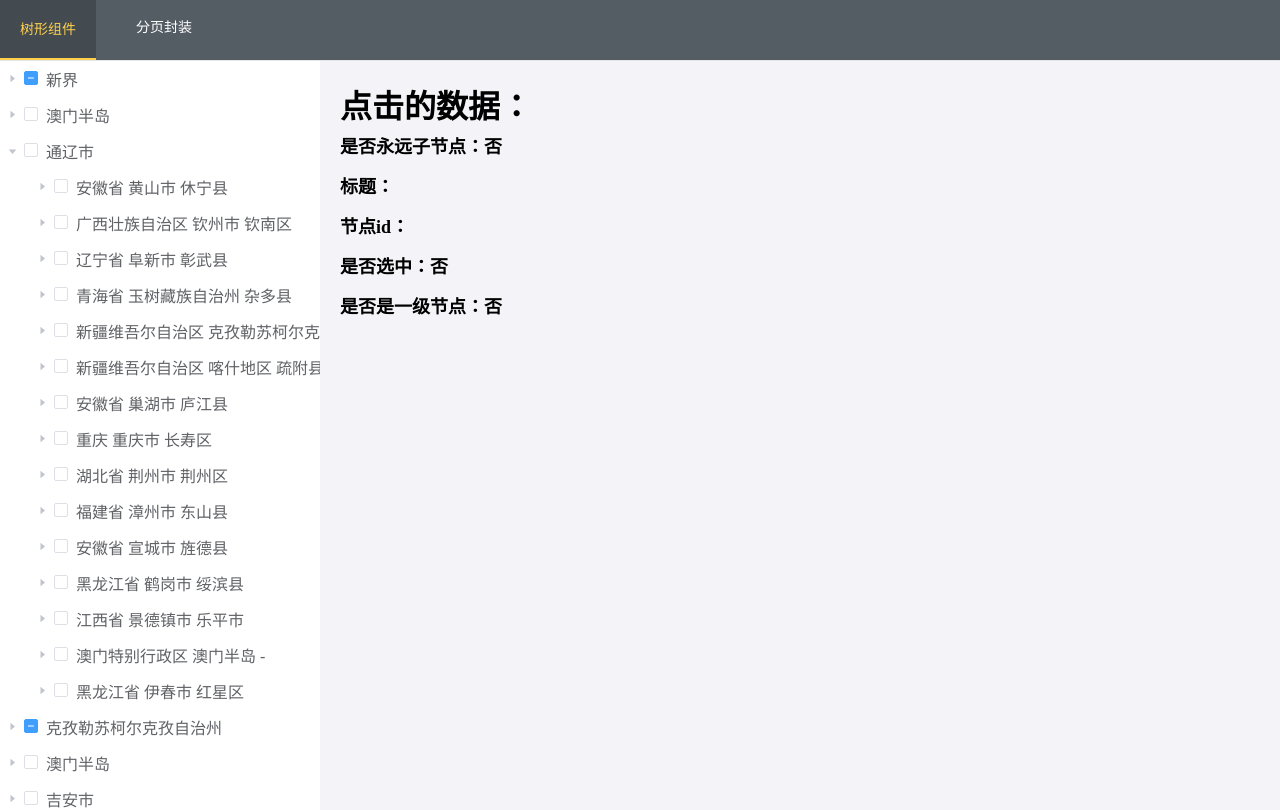
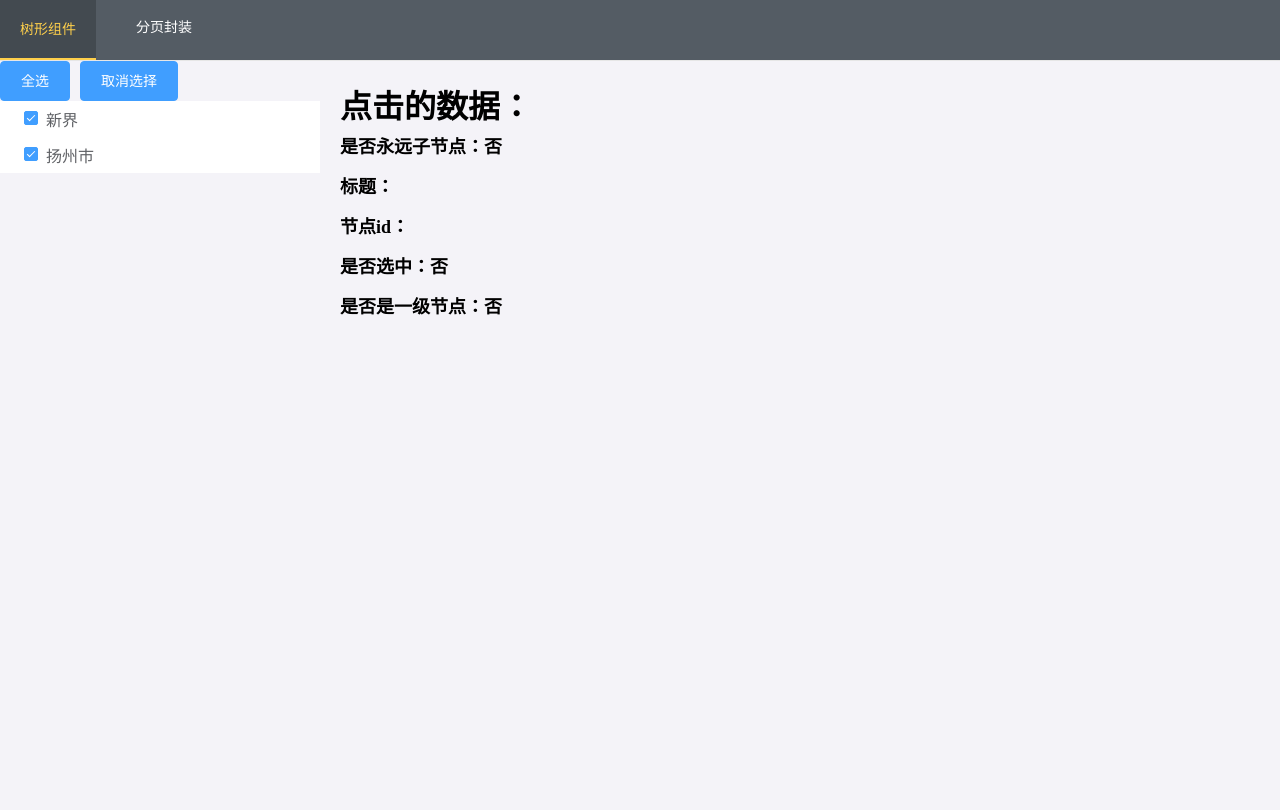
Before and after one commit to sumingcheng/SMC-UI, a Vue app: page / in a window 1280 px wide. Shown: the top 810 px of the page. Built offline with nearby package versions, Linux system fonts and the light colour scheme.

Commit message:
代办 1. 父子组件treeData数据绑定 2. 全选和取消功能

```diff
--- a/src/mock/mock.js
+++ b/src/mock/mock.js
@@ -1,26 +1,26 @@
 import Mock from 'mockjs';
 
 const tree = Mock.mock({
-  'array|20': [
+  'array|2': [
     {
       'id|+1': 1,
       label: '@city()',
       'hasChild|1-2': true,
       'levelOne': true,
       'checked|1-2': true,
-      'children|15': [ {
-        'id|+1': 100,
-        label: '@county(true)',
-        'hasChild|1-2': true,
-        'checked|1-2': false,
-        'children|5': [ {
-          'id|+1': 200,
-          label: '@protocol()',
-          'checked|1-2': true,
-          'hasChild|1-2': true,
-          'disabled|1': true,
-        } ]
-      } ]
+      // 'children|15': [ {
+      //   'id|+1': 100,
+      //   label: '@county(true)',
+      //   'hasChild|1-2': true,
+      //   'checked|1-2': false,
+      //   'children|5': [ {
+      //     'id|+1': 200,
+      //     label: '@protocol()',
+      //     'checked|1-2': true,
+      //     'hasChild|1-2': true,
+      //     'disabled|1': true,
+      //   } ]
+      // } ]
     }
   ]
 });
--- a/src/views/index.vue
+++ b/src/views/index.vue
@@ -9,7 +9,7 @@
     </el-menu>
     <div class="exhibition">
       <div>
-        <treeComponent :TreeData="treeData" :options="options" :defaultProps="defaultProps" :isCheckbox="true"
+        <treeComponent :TreeData.sync="treeData" :options="options" :defaultProps="defaultProps" :isCheckbox="true"
             :defaultExpansion="false" @nodeClick="nodeClick">
         </treeComponent>
       </div>
@@ -49,6 +49,7 @@ export default {
         children: 'children',
         label: 'label'
       },
+      treeArr: [],
       // 数据
       activeIndex: '1',
       nodeData: {
@@ -56,6 +57,7 @@ export default {
         label: '',
         id: '',
       },
+      arr: [],
     };
   },
   components: {
--- a/src/views/treeComponent/index.vue
+++ b/src/views/treeComponent/index.vue
@@ -1,5 +1,9 @@
 <template>
   <div>
+    <div style="display: inline-block">
+      <el-button type="primary" @click="selectAll">全选</el-button>
+      <el-button type="primary" @click="deselect">取消选择</el-button>
+    </div>
     <el-tree ref="tree" :data="TreeData" :default-expand-all="defaultExpansion"
         :default-expanded-keys="customOpen" :expand-on-click-node="true" :filter-node-method="filterNode"
         :icon-class="isIcon" :indent="indent" :props="defaultProps" node-key="id" :default-checked-keys="checkedArr"
@@ -91,15 +95,21 @@ export default {
     }
   },
   created() {
-    if (this.options.expandLevel1Data) {
-      this.init();
-    }
+    this.init();
   },
   methods: {
     init() {
-      // 默认展开一级
-      this.dfs(this.TreeData);
+      if (this.options.expandLevel1Data) {
+        // 默认展开一级
+        this.dfs(this.TreeData);
+      }
       this.checkedArrCreate(this.TreeData);
+    },
+    selectAll(node) {
+      this.$refs.tree.setCheckedNodes({});
+    },
+    deselect() {
+
     },
     checkedArrCreate(TreeData) {
       TreeData.forEach((elem) => {
```
Also changed, not shown: 1 other file (tests, documents, lock files or other folders).
